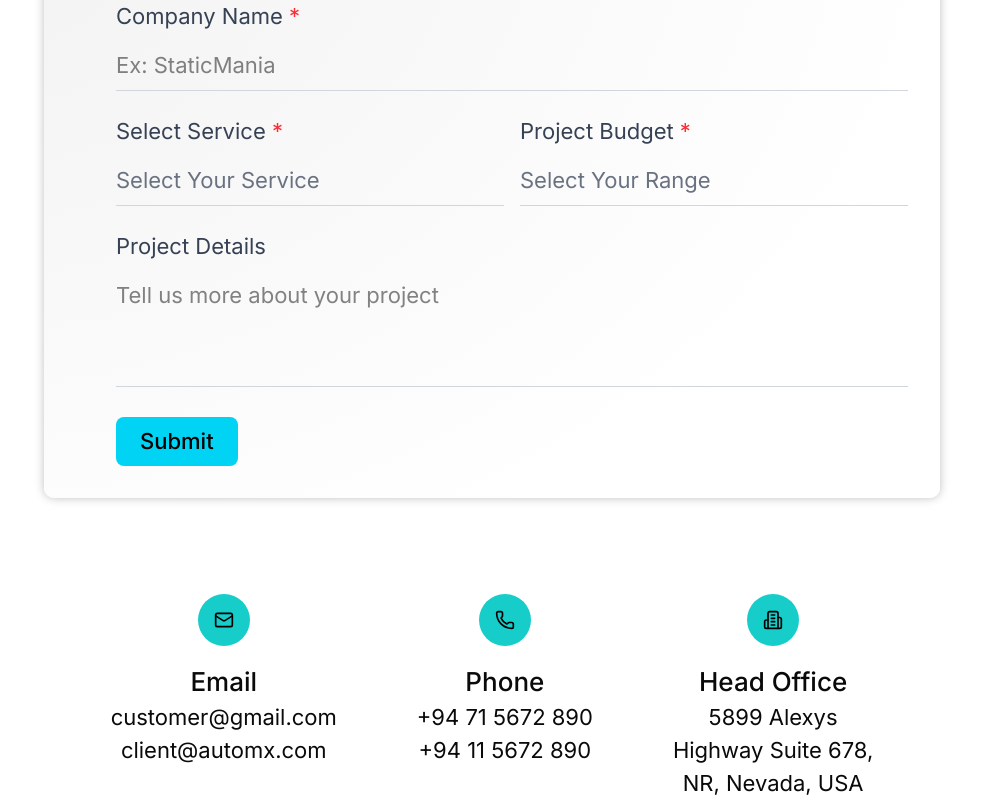
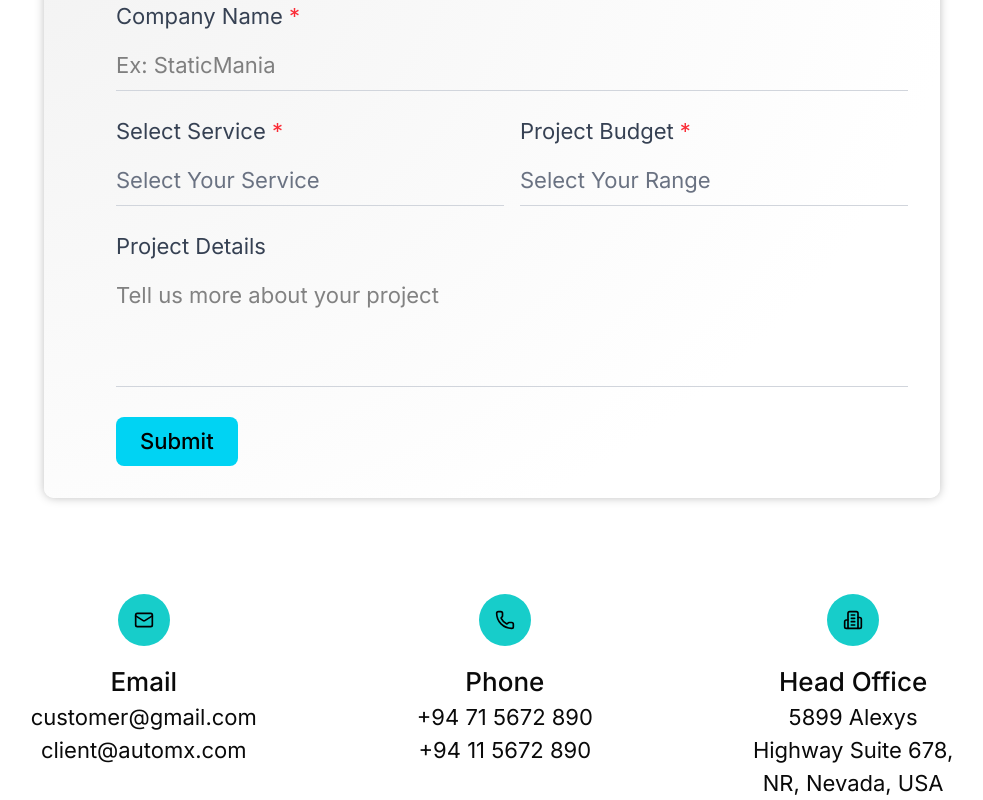
Before and after one commit to Roshen-Perera/ceylon-developers-portfolio, a Next.js app: page /contact in a window 1280 px wide. Shown: the part 765-1565 px from the top of the page, without its empty margins (148-1131 px from the left). Built offline with nearby package versions, Linux system fonts and the light colour scheme.

Commit message:
Refactor ContactDetails component to increase gap between sections for improved layout

```diff
--- a/components/contactDetails.tsx
+++ b/components/contactDetails.tsx
@@ -4,7 +4,7 @@ import React from 'react'
 const ContactDetails = () => {
   return (
     <div className="flex flex-row items-center justify-center mt-12">
-      <div className="flex flex-row gap-20">
+      <div className="flex flex-row gap-40">
         <div className="flex flex-col items-center gap-4">
           <div className="p-4 bg-[#17CDCA] rounded-4xl">
             <Mail size={20} color="#000000" />
```
